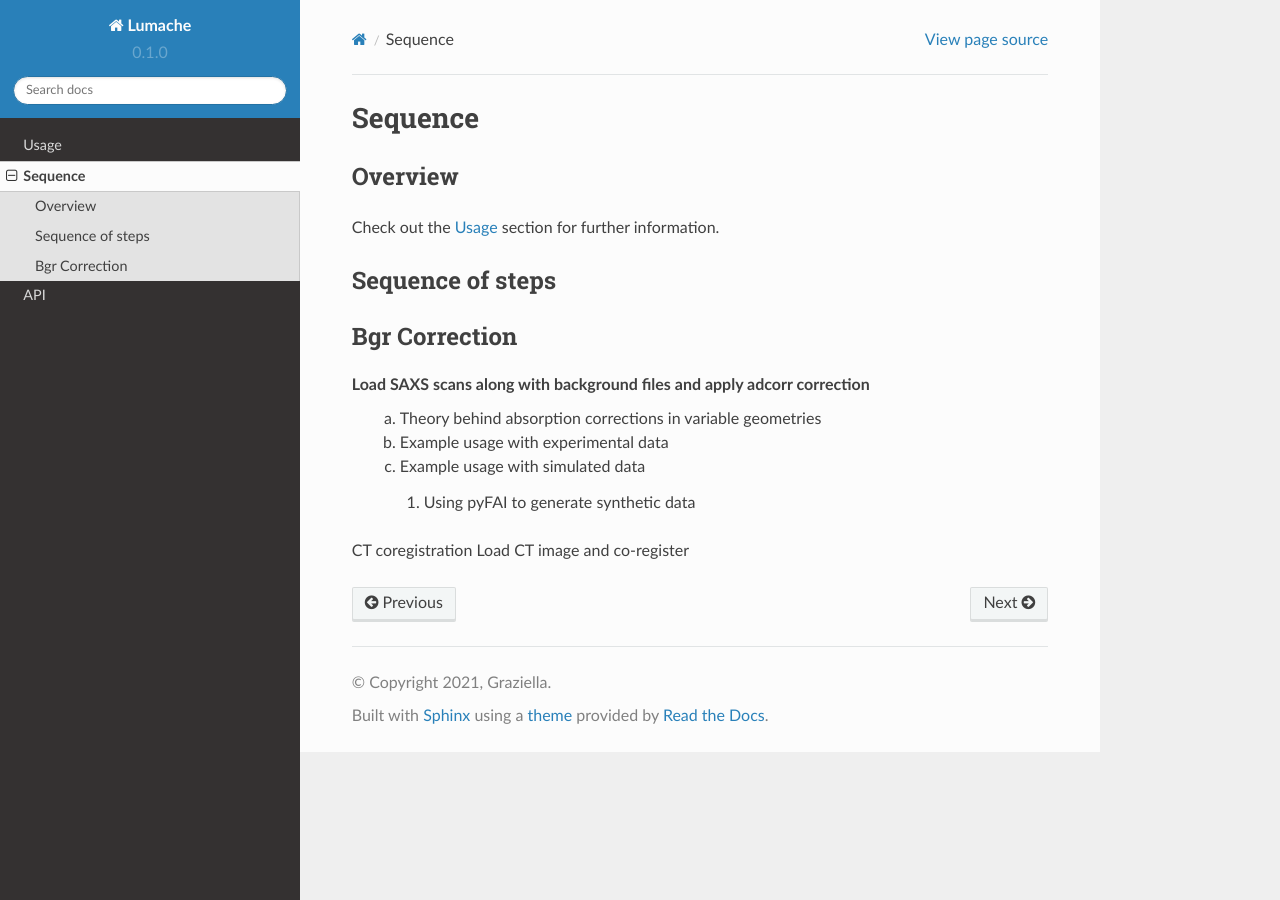
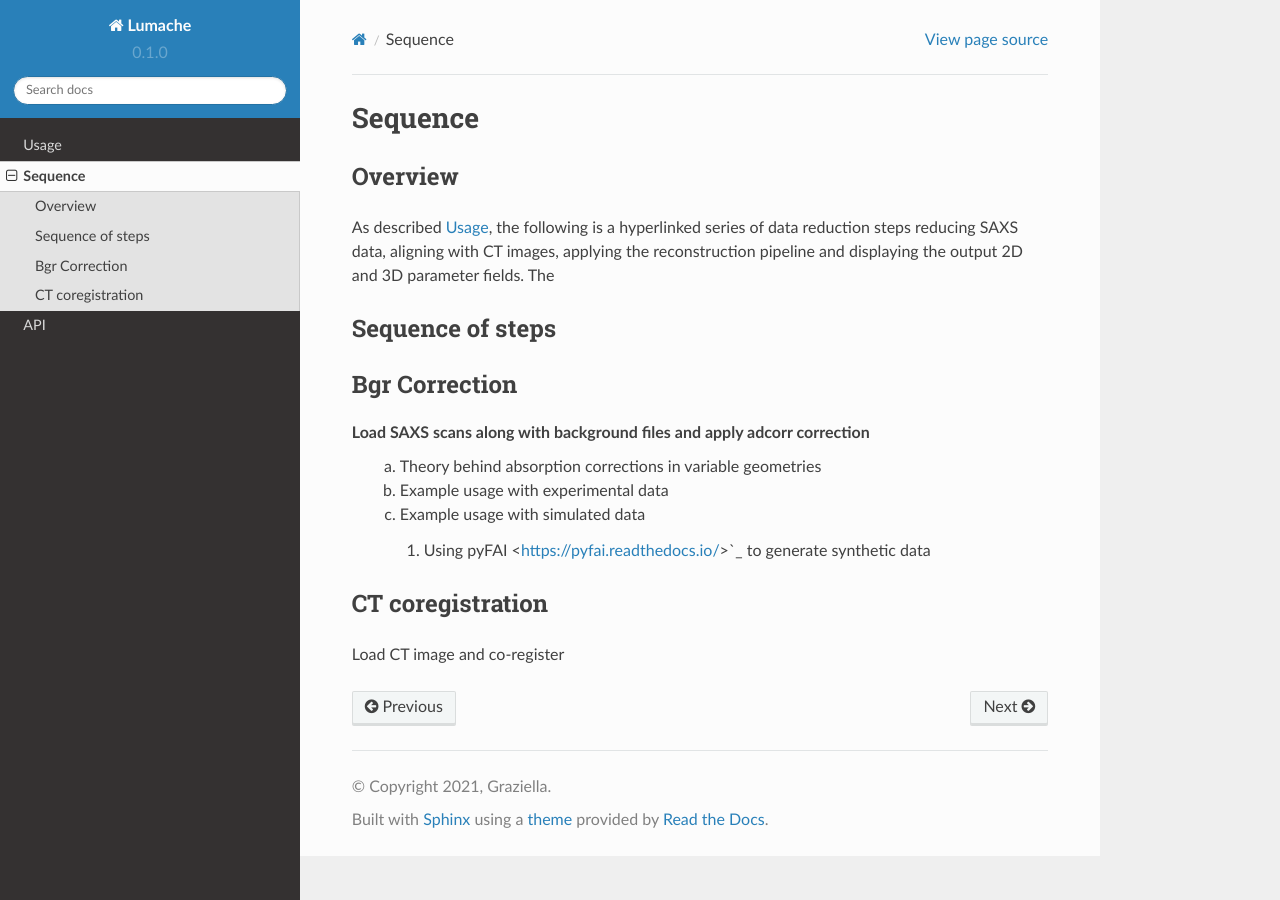
Before and after one commit to himadri111/saxs-docs-tutorial, a Sphinx documentation site: the page built from docs/source/sequence.rst, in a window 1280 px wide. Built offline with Sphinx 7.4.7 and the Read the Docs theme 2.0.0, drawn with Linux system fonts in a browser that asks for light colours.

Commit message:
Update sequence.rst

```diff
--- a/docs/source/sequence.rst
+++ b/docs/source/sequence.rst
@@ -1,22 +1,26 @@
 Sequence
-=====
+========
 
 .. _Overview:
-
 Overview
 ------------
-Check out the :doc:`usage` section for further information.
+As described :doc:`usage`, the following is a hyperlinked series of data reduction steps reducing SAXS data, aligning with CT images, applying the reconstruction pipeline and displaying the output 2D and 3D parameter fields. The
 
 Sequence of steps
-----------------
+-----------------
+
 .. _bgrcorr:
 Bgr Correction
-------------
+--------------
+
 Load SAXS scans along with background files and apply adcorr correction
   a. Theory behind absorption corrections in variable geometries
   b. Example usage with experimental data
   c. Example usage with simulated data
-    i. Using pyFAI to generate synthetic data
+    i. Using pyFAI <https://pyfai.readthedocs.io/>`_ to generate synthetic data
+
 .. _ctcoreg:
 CT coregistration
+-----------------
+
 Load CT image and co-register
```
